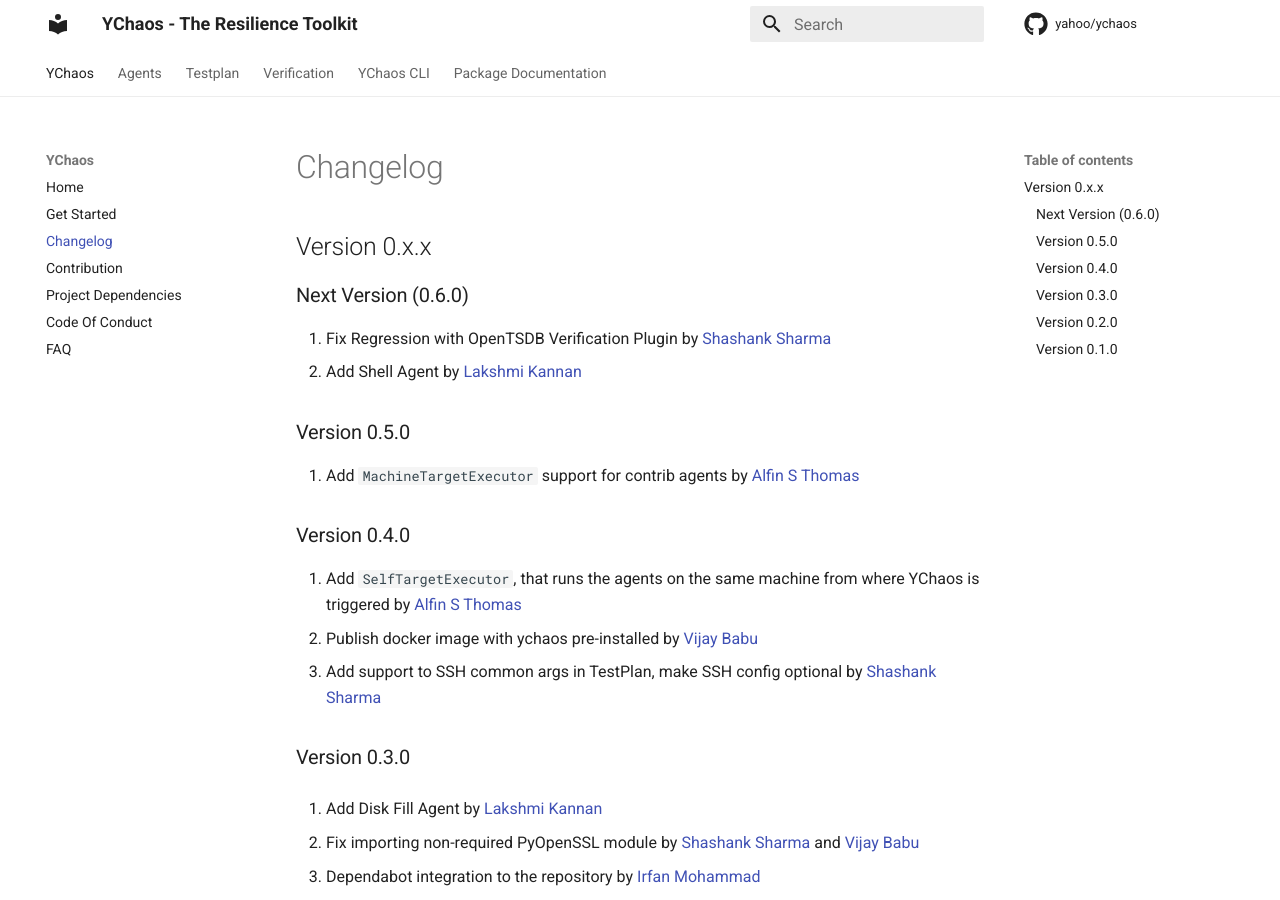
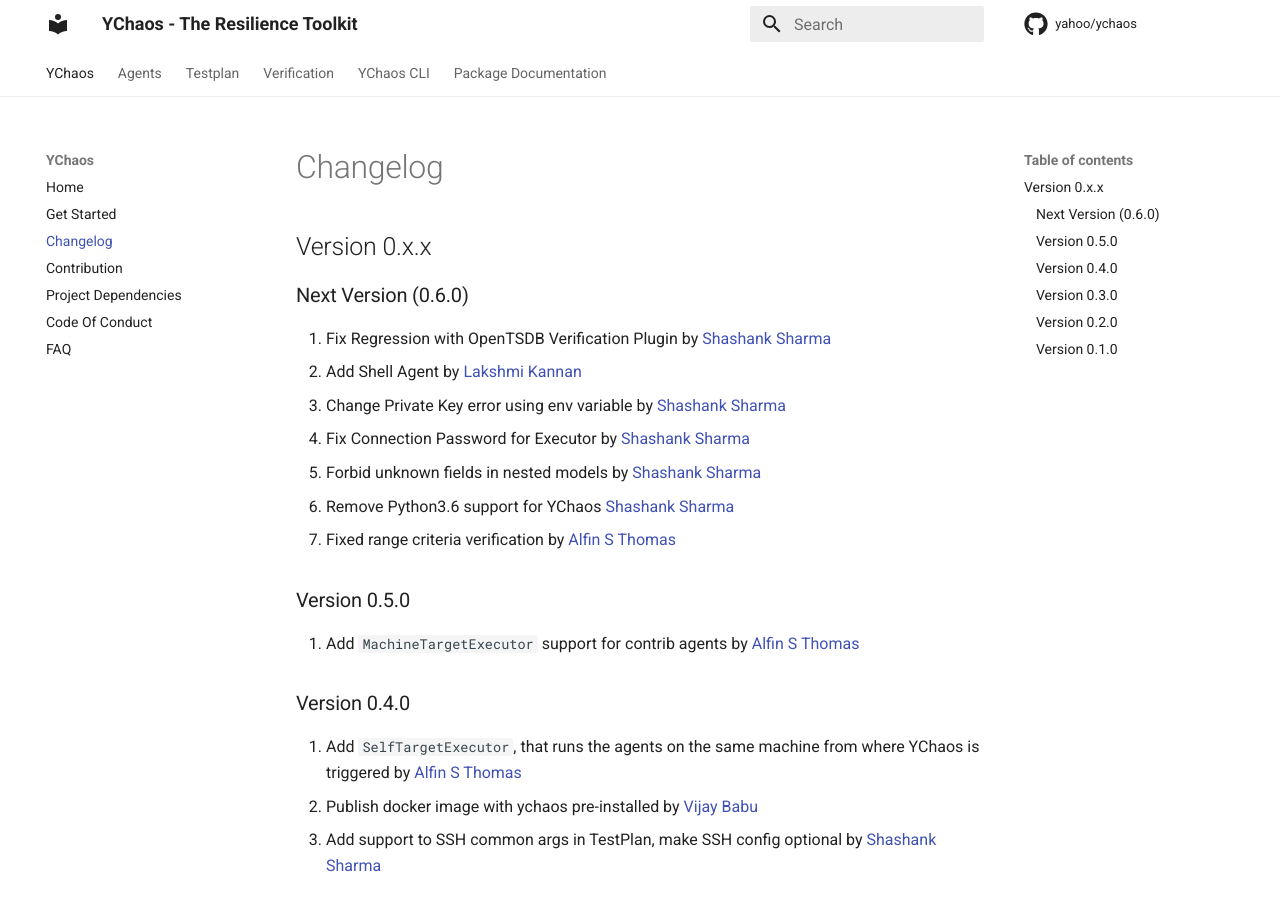
Before and after one commit to yahoo/ychaos, an MkDocs documentation site: the page built from docs/releases.md, in a window 1280 px wide and 900 px high. Built offline with MkDocs 1.6.1 and Material for MkDocs 9.7.7, drawn with Linux system fonts in a browser that asks for light colours; comment, search, counter and statistics services are not loaded; the version menu is left out.

Commit message:
Adding changelog

```diff
--- a/docs/releases.md
+++ b/docs/releases.md
@@ -6,6 +6,11 @@
 
 1. Fix Regression with OpenTSDB Verification Plugin by [Shashank Sharma](https://github.com/shashankrnr32)
 2. Add Shell Agent by [Lakshmi Kannan](https://github.com/lakshmi-k05)
+3. Change Private Key error using env variable by [Shashank Sharma](https://github.com/shashankrnr32)
+4. Fix Connection Password for Executor by [Shashank Sharma](https://github.com/shashankrnr32)
+5. Forbid unknown fields in nested models by [Shashank Sharma](https://github.com/shashankrnr32)
+6. Remove Python3.6 support for YChaos [Shashank Sharma](https://github.com/shashankrnr32)
+7. Fixed range criteria verification by [Alfin S Thomas](https://github.com/AlfinST)
 
 ### Version 0.5.0
 1. Add `MachineTargetExecutor` support for contrib agents by [Alfin S Thomas](https://github.com/AlfinST)
```
